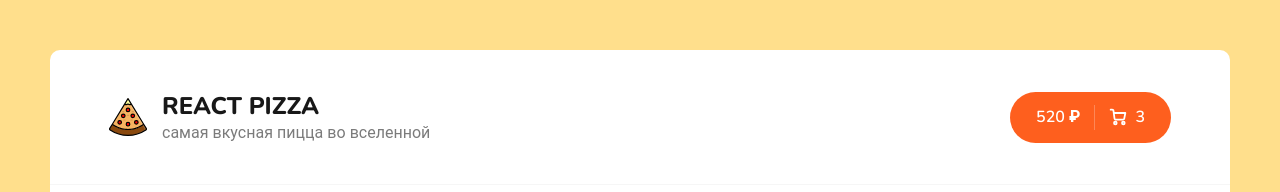
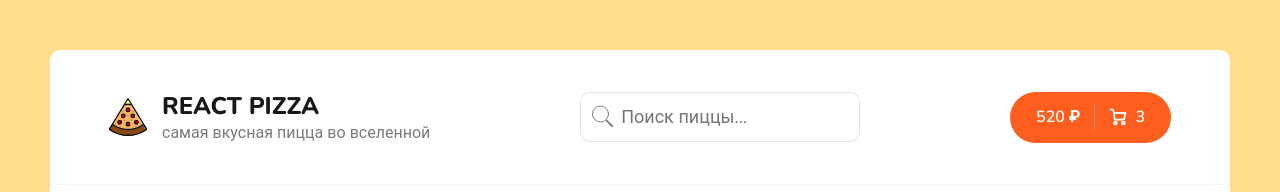
Before and after one commit to Nemo-Looking-For/react-pizza, a React (Create React App) app: page / in a window 1280 px wide. Shown: the top 192 px of the page. Built offline with nearby package versions, Linux system fonts and the light colour scheme; no server answers.

Commit message:
add search pizza's

```diff
--- a/src/App.js
+++ b/src/App.js
@@ -5,16 +5,19 @@
 import Home from "./pages/Home";
 import Cart from "./pages/Cart";
 import NotFound from "./pages/NotFound";
+import { useState } from "react";
 
 function App() {
+  const [searchValue, setSearchValue] = useState("");
+
   return (
     <div className="App">
       <div className="wrapper">
-        <Header />
+        <Header searchValue={searchValue} setSearchValue={setSearchValue} />
         <div className="content">
           <div className="container">
             <Routes>
-              <Route path="/" element={<Home />} />
+              <Route path="/" element={<Home searchValue={searchValue} />} />
               <Route path="/cart" element={<Cart />} />
               <Route path="/*" element={<NotFound />} />
             </Routes>
--- a/src/components/Header/index.jsx
+++ b/src/components/Header/index.jsx
@@ -1,7 +1,8 @@
 import logoSvg from "../../assets/img/pizza-logo.svg";
-import { Link } from "react-router-dom"
+import { Link } from "react-router-dom";
+import Search from "../Search";
 
-function Header() {
+function Header({ searchValue, setSearchValue }) {
   return (
     <div className="header">
       <div className="container">
@@ -14,6 +15,7 @@
             </div>
           </div>
         </Link>
+        <Search searchValue={searchValue} setSearchValue={setSearchValue} />
         <div className="header__cart">
           <Link to="/cart" className="button button--cart">
             <span>520 ₽</span>
--- /dev/null
+++ b/src/components/Search/Search.module.scss
@@ -0,0 +1,46 @@
+.root {
+  position: relative;
+
+  .input {
+    border: 1px solid rgba(0, 0, 0, 0.1);
+    border-radius: 10px;
+    padding: 12px 20px;
+    width: 280px;
+    font-size: 18px;
+    padding-left: 40px;
+    transition: all 0.15s ease-in-out;
+
+    &:focus {
+      border: 1px solid rgba(0, 0, 0, 0.3);
+      width: 320px;
+      font-size: 20px;
+    }
+  }
+
+  .icon {
+    height: 25px;
+    width: 25px;
+    opacity: 0.5;
+    position: absolute;
+    left: 10px;
+    top: 12px;
+  }
+
+  .close {
+    height: 30px;
+    width: 30px;
+    opacity: 0.4;
+    position: absolute;
+    right: 15px;
+    top: 10px;
+    cursor: pointer;
+
+    &:hover {
+      opacity: 0.8;
+    }
+    // &: {
+    //   width: 35px;
+    //   height: 35px;
+    // }
+  }
+}
--- /dev/null
+++ b/src/components/Search/index.jsx
@@ -0,0 +1,57 @@
+import styles from "./Search.module.scss";
+
+const Search = ({ searchValue, setSearchValue }) => {
+  return (
+    <div className={styles.root}>
+      <svg
+        className={styles.icon}
+        enable-background="new 0 0 50 50"
+        id="Layer_1"
+        version="1.1"
+        viewBox="0 0 50 50"
+        xmlns="http://www.w3.org/2000/svg">
+        <rect fill="none" height="50" width="50" />
+        <circle
+          cx="21"
+          cy="20"
+          fill="none"
+          r="16"
+          stroke="#000000"
+          stroke-linecap="round"
+          stroke-miterlimit="10"
+          stroke-width="2"
+        />
+        <line
+          fill="none"
+          stroke="#000000"
+          stroke-miterlimit="10"
+          stroke-width="4"
+          x1="32.229"
+          x2="45.5"
+          y1="32.229"
+          y2="45.5"
+        />
+      </svg>
+      <input
+        value={searchValue}
+        onChange={(event) => setSearchValue(event.target.value)}
+        className={styles.input}
+        placeholder="Поиск пиццы..."
+      />
+      {searchValue && (
+        <svg
+          onClick={() => setSearchValue("")}
+          className={styles.close}
+          height="48"
+          viewBox="0 0 48 48"
+          width="48"
+          xmlns="http://www.w3.org/2000/svg">
+          <path d="M38 12.83l-2.83-2.83-11.17 11.17-11.17-11.17-2.83 2.83 11.17 11.17-11.17 11.17 2.83 2.83 11.17-11.17 11.17 11.17 2.83-2.83-11.17-11.17z" />
+          <path d="M0 0h48v48h-48z" fill="none" />
+        </svg>
+      )}
+    </div>
+  );
+};
+
+export default Search;
--- a/src/pages/Home.jsx
+++ b/src/pages/Home.jsx
@@ -5,7 +5,7 @@
 import PizzaBlock from "../components/PizzaBlock";
 import Skeleton from "../components/PizzaBlock/Skeleton";
 
-const Home = () => {
+const Home = ({ searchValue }) => {
   const [items, setItems] = useState([]);
   const [isLoading, setIsLoading] = useState(true);
   const [categoryId, setCategoryId] = useState(0);
@@ -17,11 +17,12 @@
   useEffect(() => {
     setIsLoading(true);
     const category = categoryId > 0 ? `category=${categoryId}` : "";
-    const sortBy = sortType.sortProperty;
-    const order = sortType.sortProperty;
+    const search = searchValue ? `&search=${searchValue}` : "";
+    const sortBy = sortType.sortProperty; //.replace('!', '');
+    const order = sortType.sortProperty; //.includes('!') ? 'asc' : 'desc';
 
     fetch(
-      `https://6479b561a455e257fa639ac1.mockapi.io/items?${category}&sortBy=${sortBy}&order=${order}`
+      `https://6479b561a455e257fa639ac1.mockapi.io/items?${category}&sortBy=${sortBy}&order=${order}${search}`
     )
       .then((res) => {
         return res.json();
@@ -31,7 +32,12 @@
         setIsLoading(false);
       });
     window.scrollTo(0, 0);
-  }, [categoryId, sortType]);
+  }, [categoryId, sortType, searchValue]);
+
+  const pizzas = items.map((obj) => <PizzaBlock key={obj.id} {...obj} />);
+  const skeletons = [...new Array(6)].map((_, index) => (
+    <Skeleton key={index} />
+  ));
 
   return (
     <div className="container">
@@ -43,11 +49,7 @@
         <Sort value={sortType} onChangeSort={(index) => setSortType(index)} />
       </div>
       <h2 className="content__title">Все пиццы</h2>
-      <div className="content__items">
-        {isLoading
-          ? [...new Array(6)].map((_, index) => <Skeleton key={index} />)
-          : items.map((obj) => <PizzaBlock key={obj.id} {...obj} />)}
-      </div>
+      <div className="content__items">{isLoading ? skeletons : pizzas}</div>
     </div>
   );
 };
```
